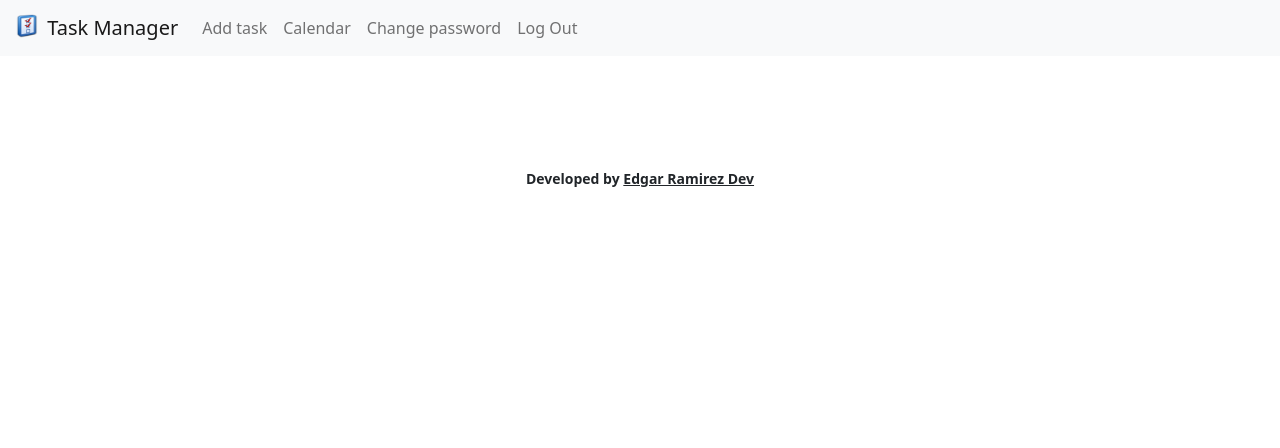
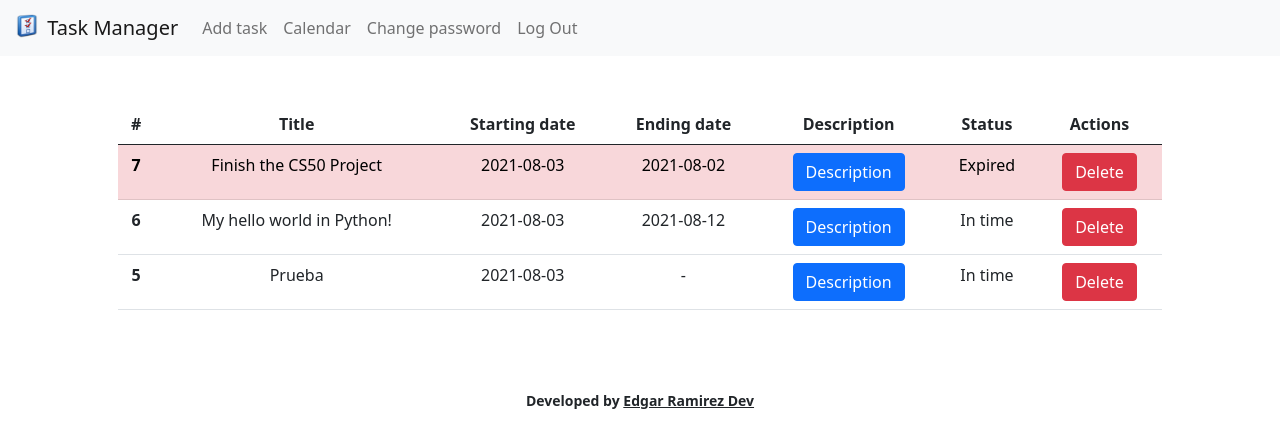
Before and after one commit to EdgarRamirezFuentes/CS50-Introduction-to-computer-science, a Flask app: page / in a window 1280 px wide. Shown: the top 448 px of the page. Run offline with Flask 2, Linux system fonts and the light colour scheme; a user stored in the database is signed in; tables that the repository leaves empty hold one stand-in row (values such as "Sample post"); some libraries are stand-ins or nearby versions.

Commit message:
Add the delete module finished and the index module for desktop

```diff
--- a/app.py
+++ b/app.py
@@ -1,5 +1,7 @@
 import re
 import os
+import math
+import datetime
 from cs50 import SQL
 from flask import Flask, flash, redirect, render_template, request, session, jsonify
 from flask_session import Session
@@ -26,10 +28,18 @@ db = SQL("sqlite:///task_manager.db")
 @app.route("/")
 @login_required
 def index():
-    user_data = db.execute("SELECT username, email FROM users WHERE id = ?", session["user_id"])
-    username = user_data[0]["username"]
-    email = user_data[0]["email"]
-    return render_template("index.html", username=username, email=email)
+    username = db.execute("SELECT username FROM users WHERE id = ?", session["user_id"])[0]["username"]
+    tasks = db.execute("SELECT id, title, description, starting_date, ending_date FROM tasks WHERE username_id = ? ORDER BY ending_date NULLS LAST, starting_date;", session["user_id"])
+    for task in tasks:
+        ending_date = task["ending_date"]
+        task["status"] = True
+        if ending_date:
+            ending_date = ending_date.split("-")
+            ending_date_format = datetime.datetime(int(ending_date[0]), int(ending_date[1]), int(ending_date[2]))
+            current_date = datetime.datetime.now()
+            task["status"] = True if ((ending_date_format - current_date).days >= 0) else False
+
+    return render_template("index.html", username=username, tasks=tasks)
 
 
 @app.route("/logout")
@@ -146,7 +156,7 @@ def add_task():
             return error_message("The max length of the title is 100")
 
         db.execute("INSERT INTO tasks (username_id, title, description, ending_date) VALUES(?, ?, ?, ?)",
-                    session["user_id"], title, description, end_date)
+                    session["user_id"], title, description, end_date if end_date else None)
         return success_message("Great!", "Task added successfully")
     return ("/")
 
@@ -165,6 +175,16 @@ def get_tasks():
     return jsonify(tasks)
 
 
+@app.route("/delete-task", methods=["POST"])
+def delete_task():
+    if request.method == "POST":
+        task_id = request.form.get("task_id")
+        if not task_id:
+            return error_message("You must provide a task id")
+        db.execute("DELETE FROM tasks WHERE id = ?", task_id)
+    return redirect("/")
+
+
 def errorhandler(e):
     """Handle error"""
     if not isinstance(e, HTTPException):
--- a/templates/index.html
+++ b/templates/index.html
@@ -1,5 +1,70 @@
 {% extends "layout.html" %}
+{% block title %}Home{% endblock %}
+{% block main %}
+<table class="table table-hover">
+    <thead>
+        <tr>
+            <th scope="col">#</th>
+            <th scope="col">Title</th>
+            <th scope="col">Starting date</th>
+            <th scope="col">Ending date</th>
+            <th scope="col">Description</th>
+            <th scope="col">Status</th>
+            <th scope="col">Actions</th>
+        </tr>
+    </thead>
+    <tbody>
+        {% for task in  tasks %}
+        <form action="/delete-task" method="POST">
+            <input type="text" name="task_id" class="d-none" id="{{ task.id }}" value="{{ task.id }}">
+            <tr class="{% if not task.status %} table-danger {% endif %}">
+                <th scope="row">{{ task.id }}</th>
+                <td>{{ task.title }}</td>
+                <td>{{ task.starting_date }}</td>
+                {% if task.ending_date %}
+                <td>{{ task.ending_date }}</td>
+                {% else %}
+                <td>-</td>
+                {% endif %}
+                <td>
+                    <!-- Button trigger modal -->
+                    <button type="button" class="btn btn-primary" data-bs-toggle="modal" data-bs-target="#exampleModal">
+                        Description
+                    </button>
 
-{% block main %}
-
+                    <!-- Modal -->
+                    <div class="modal fade" id="exampleModal" tabindex="-1" aria-labelledby="exampleModalLabel"
+                        aria-hidden="true">
+                        <div class="modal-dialog">
+                            <div class="modal-content">
+                                <div class="modal-header">
+                                    <h5 class="modal-title" id="exampleModalLabel">{{task.title}}</h5>
+                                    <button type="button" class="btn-close" data-bs-dismiss="modal"
+                                        aria-label="Close"></button>
+                                </div>
+                                <div class="modal-body">
+                                    {% if task.description %}
+                                        <p>{{task.description}}</p>
+                                    {% else %}
+                                        <p>There is no description</p>
+                                    {% endif %}
+                                </div>
+                                <div class="modal-footer">
+                                    <button type="button" class="btn btn-danger w-100" data-bs-dismiss="modal">Close</button>
+                                </div>
+                            </div>
+                        </div>
+                    </div>
+                </td>
+                {% if task.status %}
+                    <td>In time</td>
+                {% else %}
+                    <td>Expired</td>
+                {% endif %}
+                <td><button class="btn btn-danger" type="submit">Delete</button></td>
+            </tr>
+        </form>
+        {% endfor %}
+    </tbody>
+</table>
 {% endblock %}
```
Also changed, not shown: task_manager.db.
